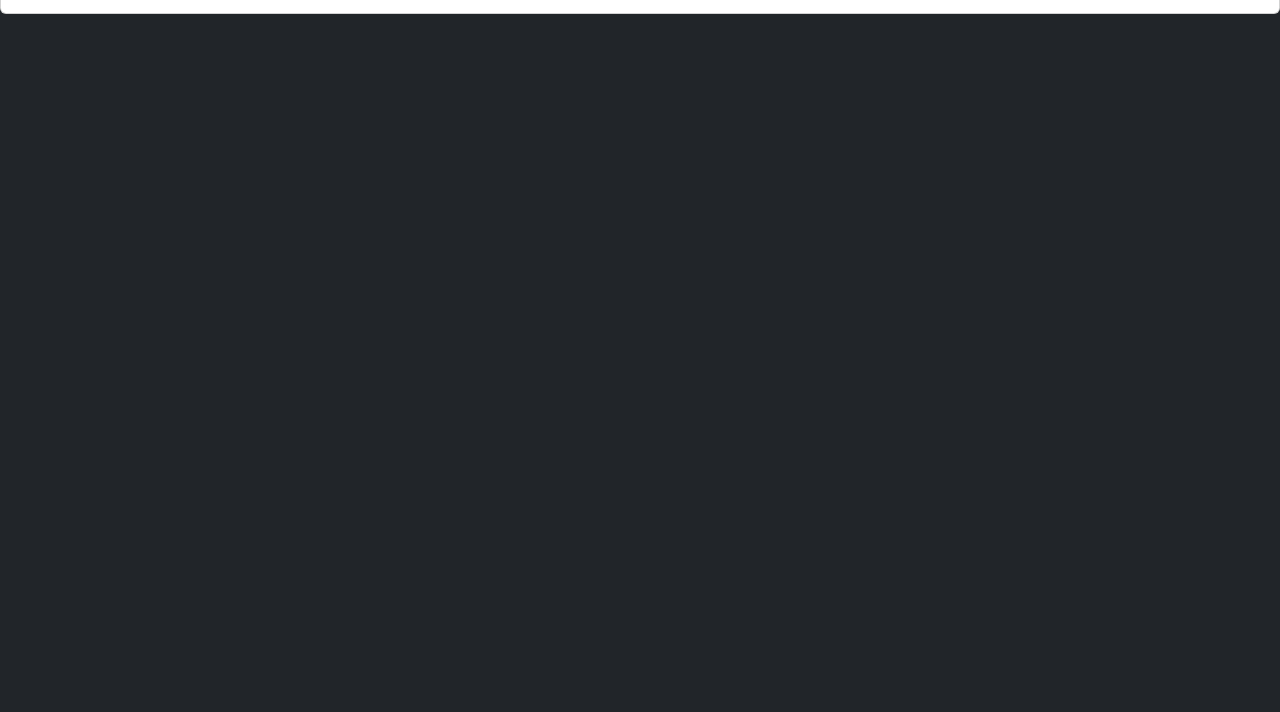
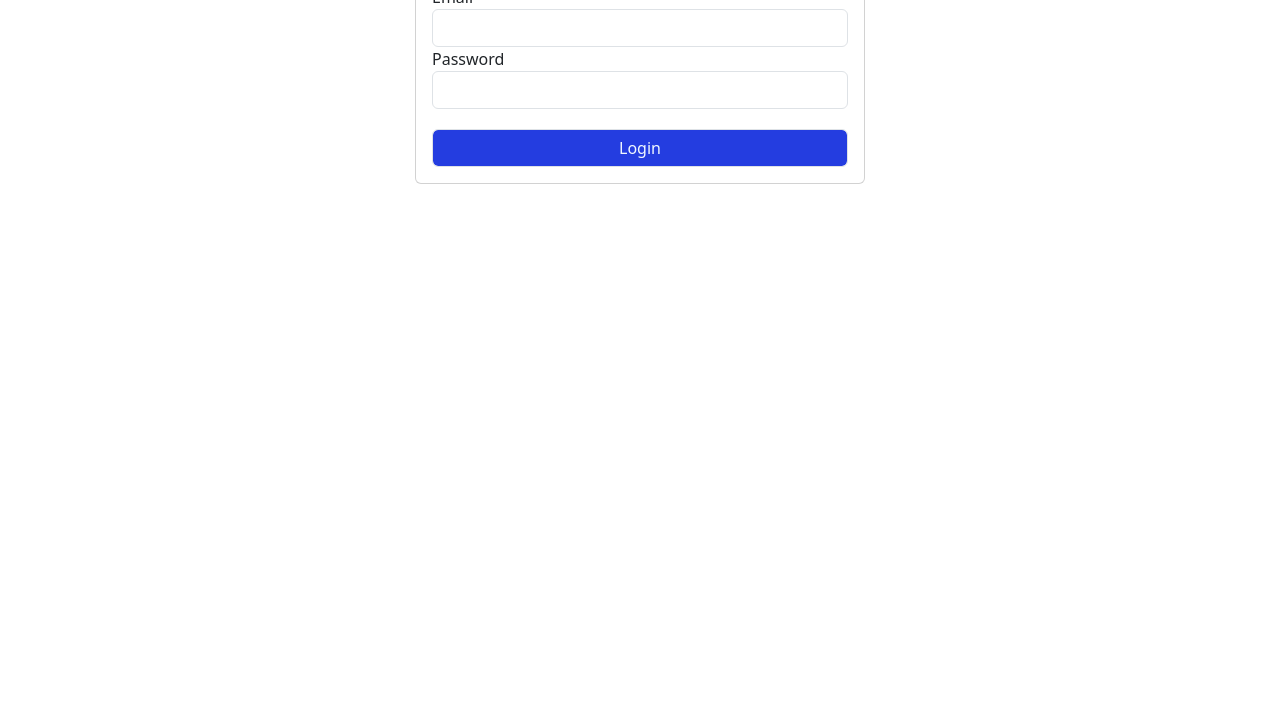
Before and after one commit to Omar-Driouch/WallpaperAppAdmin, a plain HTML site: page public/index.html in a window 1280 px wide. Shown: the part 238-950 px from the top of the page. Before the commit the page ends 800 px from the top, so only its background shows below. Drawn offline with nearby package versions, Linux system fonts and the light colour scheme.

Commit message:
adding images to my login from

```diff
--- a/public/CSS/style.css
+++ b/public/CSS/style.css
@@ -0,0 +1,20 @@
+#loging-card{
+    width: 450px;
+
+    margin: 150px auto;
+  }
+
+#btnprimary{
+    margin-top: 20px;
+    background-color: rgb(36, 61, 224);
+    color: aliceblue;
+}
+
+.bgimage {
+  width: 100%;
+  height: 100vh;
+  background-repeat: no-repeat;
+  background-size: cover;
+  background-position: center;
+  transition: background-image 0.5s ease-out;
+}
--- a/public/index.html
+++ b/public/index.html
@@ -6,16 +6,16 @@
     <title>WallPaper Panel Admin</title>
     <link href="https://cdn.jsdelivr.net/npm/bootstrap@5.3.0-alpha3/dist/css/bootstrap.min.css" rel="stylesheet" integrity="sha384-KK94CHFLLe+nY2dmCWGMq91rCGa5gtU4mk92HdvYe+M/SXH301p5ILy+dN9+nJOZ" crossorigin="anonymous">
     <script src="https://code.jquery.com/jquery-3.6.4.slim.min.js" integrity="sha256-a2yjHM4jnF9f54xUQakjZGaqYs/V1CYvWpoqZzC2/Bw=" crossorigin="anonymous"></script>
-    <link rel="stylesheet" href="...stylesheet.css"
+    <link rel="stylesheet" href="CSS/style.css"
   </head>
 
 
 
-    <body class="bg-dark">
+    <body class="bgimage">
 
-        <div class="card">
+        <div  style="margin: 150px auto;" id="loging-card"  class="card">
 
-                <div class="card-body">
+                <div   class="card-body">
 
                         <h1>Wallpaper App Admin</h1>
 
@@ -35,7 +35,7 @@
 
                             </div>
                             <div class="form-group">
-                                <button class="btn btn-primary">Login</button>
+                                <button    class="form-control"  id="btnprimary">Login</button>
                             </div>
 
                         </form>
```
Also changed, not shown: public/Js/script.js (added, +18 -0 lines).
